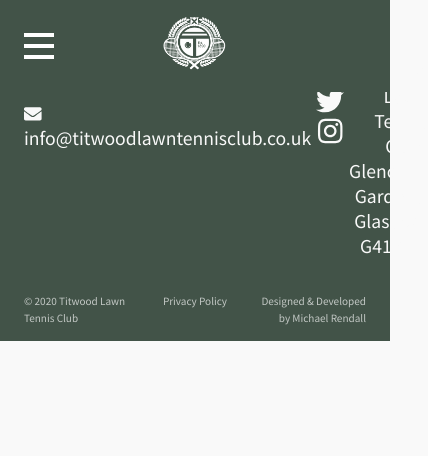
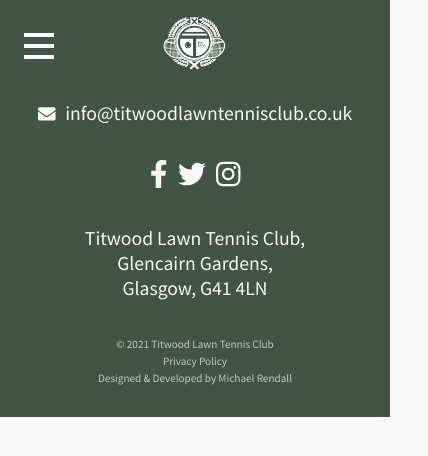
Before and after one commit to MichaelRendall/TitwoodMockup, a React (Create React App) app: page /contact in a window 390 px wide. Shown: the top 456 px of the page, 428 px wide, since content can reach past the window. Built offline with nearby package versions, Linux system fonts and the light colour scheme.

Commit message:
added mobile version of footer

```diff
--- a/src/components/footer/Footer.js
+++ b/src/components/footer/Footer.js
@@ -56,7 +56,7 @@
       </div>
       <div className={classes.footerRow}>
         <div>
-          <small>© 2020 Titwood Lawn Tennis Club</small>
+          <small>© 2021 Titwood Lawn Tennis Club</small>
         </div>
         <div className="centerText">
           <small>Privacy Policy</small>
--- a/src/components/footer/Footer.module.css
+++ b/src/components/footer/Footer.module.css
@@ -15,11 +15,16 @@
 .footerRow:last-of-type {
   font-size: 0.75rem;
   opacity: 0.7;
-  margin-top: 1rem;
+  margin: 1rem 0 0;
 }
 
 .footerRow div {
   width: 100%;
+  flex: 2;
+}
+
+.footerRow div:nth-of-type(even) {
+  flex: 1;
 }
 
 .footerRow div:last-of-type {
@@ -44,13 +49,17 @@
   font-size: 1.75rem;
 }
 
-/*@media screen and (max-width: 480px) {
-
-	.footerRow div:last-of-type {
-		text-align: left;
-	  }
-
-	.footerRow {
+@media screen and (max-width: 680px) {
+  .footerRow {
+    text-align: center;
     flex-direction: column;
   }
-}*/
+
+  .footerRow:last-of-type {
+    margin: 1rem 0;
+  }
+
+  .footerRow div:last-of-type {
+    text-align: center;
+  }
+}
```
